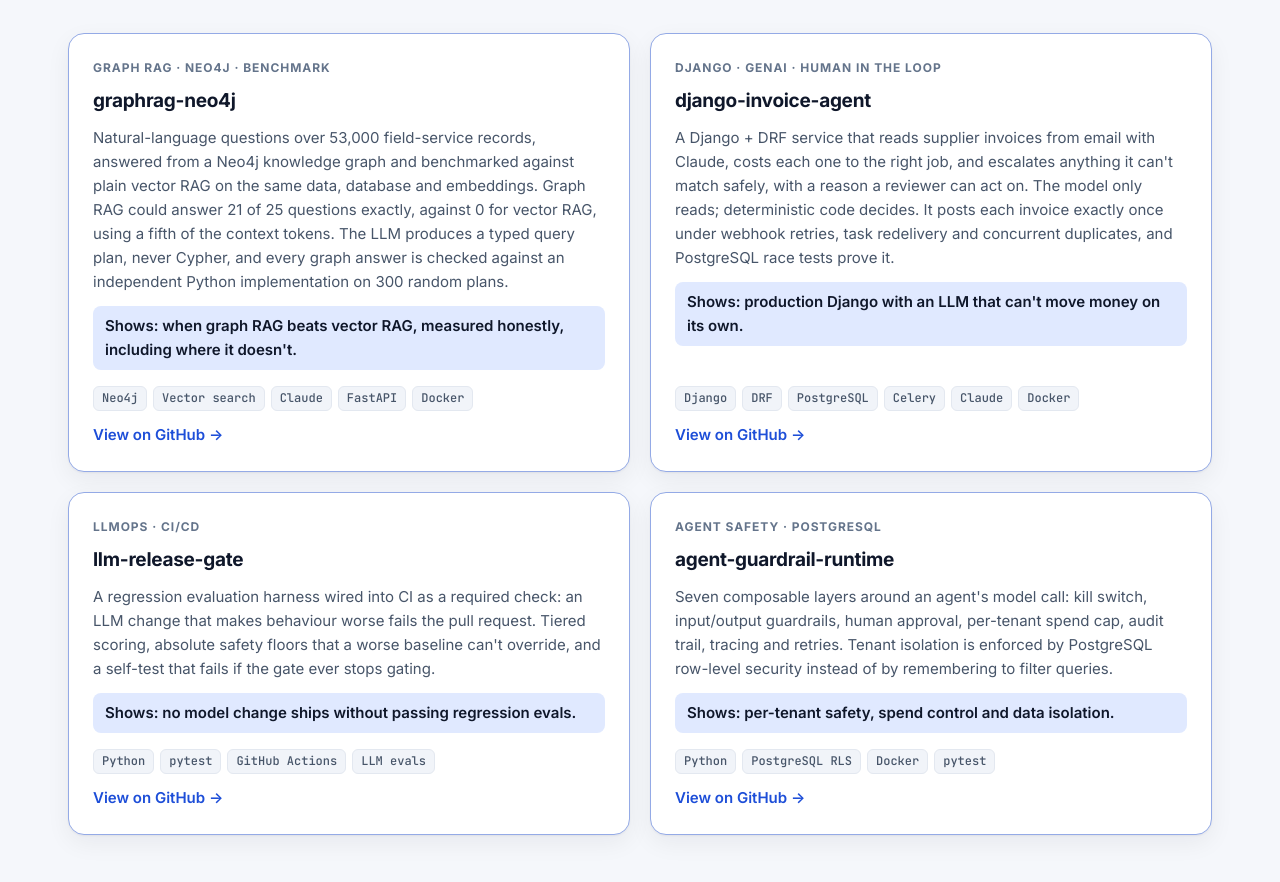
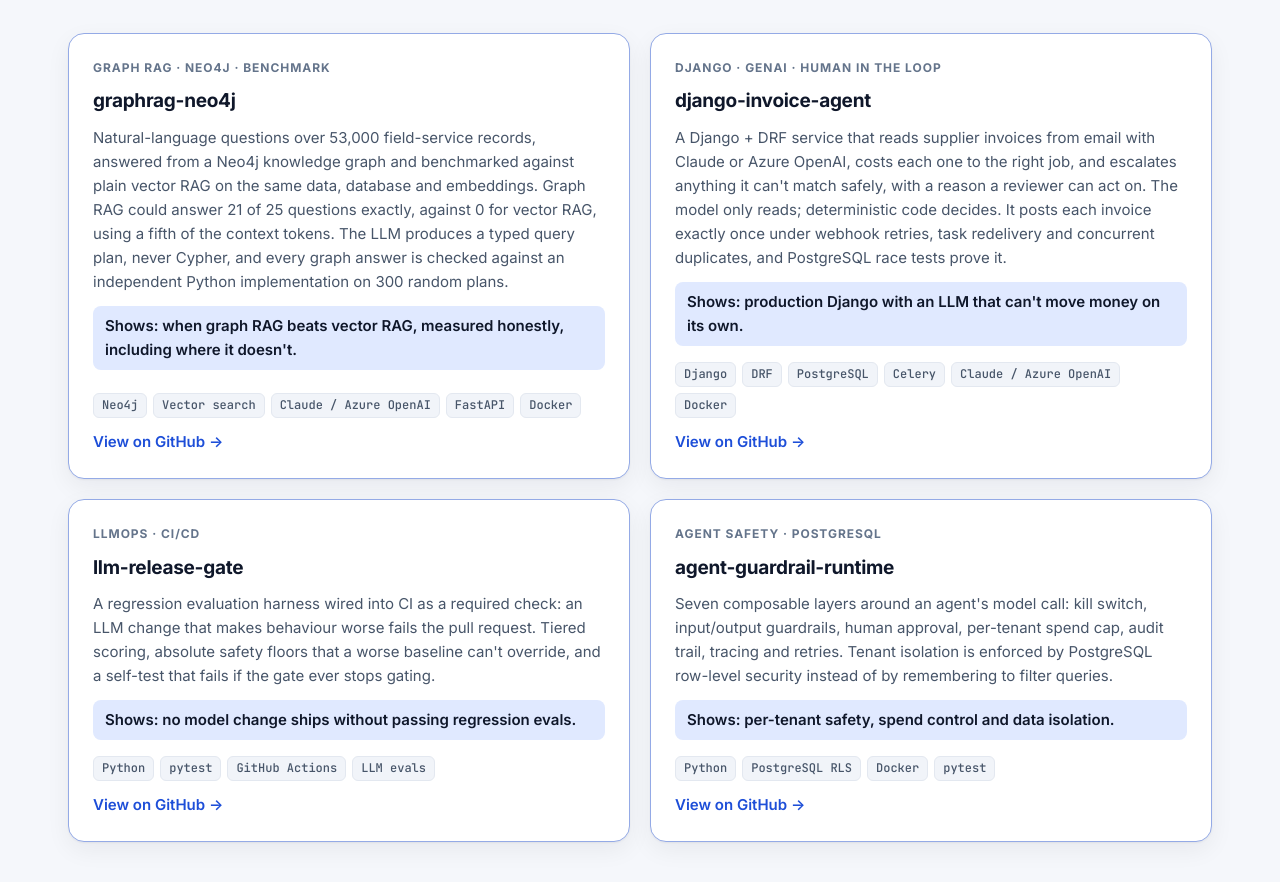
Before and after one commit to MurtazaBhutta/MurtazaBhutta.github.io, a plain HTML site: page index.html in a window 1280 px wide. Shown: the part 4023-4905 px from the top of the page. Drawn offline with Linux system fonts and the light colour scheme.

Commit message:
Mention Azure OpenAI alongside Claude

```diff
--- a/index.html
+++ b/index.html
@@ -443,15 +443,15 @@
           <h3>graphrag-neo4j</h3>
           <p>Natural-language questions over 53,000 field-service records, answered from a Neo4j knowledge graph and benchmarked against plain vector RAG on the same data, database and embeddings. Graph RAG could answer 21 of 25 questions exactly, against 0 for vector RAG, using a fifth of the context tokens. The LLM produces a typed query plan, never Cypher, and every graph answer is checked against an independent Python implementation on 300 random plans.</p>
           <p class="proves">Shows: when graph RAG beats vector RAG, measured honestly, including where it doesn't.</p>
-          <div class="tags"><span class="tag">Neo4j</span><span class="tag">Vector search</span><span class="tag">Claude</span><span class="tag">FastAPI</span><span class="tag">Docker</span></div>
+          <div class="tags"><span class="tag">Neo4j</span><span class="tag">Vector search</span><span class="tag">Claude / Azure OpenAI</span><span class="tag">FastAPI</span><span class="tag">Docker</span></div>
           <a class="repo-link" href="https://github.com/MurtazaBhutta/graphrag-neo4j" target="_blank" rel="noopener">View on GitHub →</a>
         </article>
         <article class="card repo">
           <span class="kicker">Django · GenAI · Human in the loop</span>
           <h3>django-invoice-agent</h3>
-          <p>A Django + DRF service that reads supplier invoices from email with Claude, costs each one to the right job, and escalates anything it can't match safely, with a reason a reviewer can act on. The model only reads; deterministic code decides. It posts each invoice exactly once under webhook retries, task redelivery and concurrent duplicates, and PostgreSQL race tests prove it.</p>
+          <p>A Django + DRF service that reads supplier invoices from email with Claude or Azure OpenAI, costs each one to the right job, and escalates anything it can't match safely, with a reason a reviewer can act on. The model only reads; deterministic code decides. It posts each invoice exactly once under webhook retries, task redelivery and concurrent duplicates, and PostgreSQL race tests prove it.</p>
           <p class="proves">Shows: production Django with an LLM that can't move money on its own.</p>
-          <div class="tags"><span class="tag">Django</span><span class="tag">DRF</span><span class="tag">PostgreSQL</span><span class="tag">Celery</span><span class="tag">Claude</span><span class="tag">Docker</span></div>
+          <div class="tags"><span class="tag">Django</span><span class="tag">DRF</span><span class="tag">PostgreSQL</span><span class="tag">Celery</span><span class="tag">Claude / Azure OpenAI</span><span class="tag">Docker</span></div>
           <a class="repo-link" href="https://github.com/MurtazaBhutta/django-invoice-agent" target="_blank" rel="noopener">View on GitHub →</a>
         </article>
         <article class="card repo">
```
